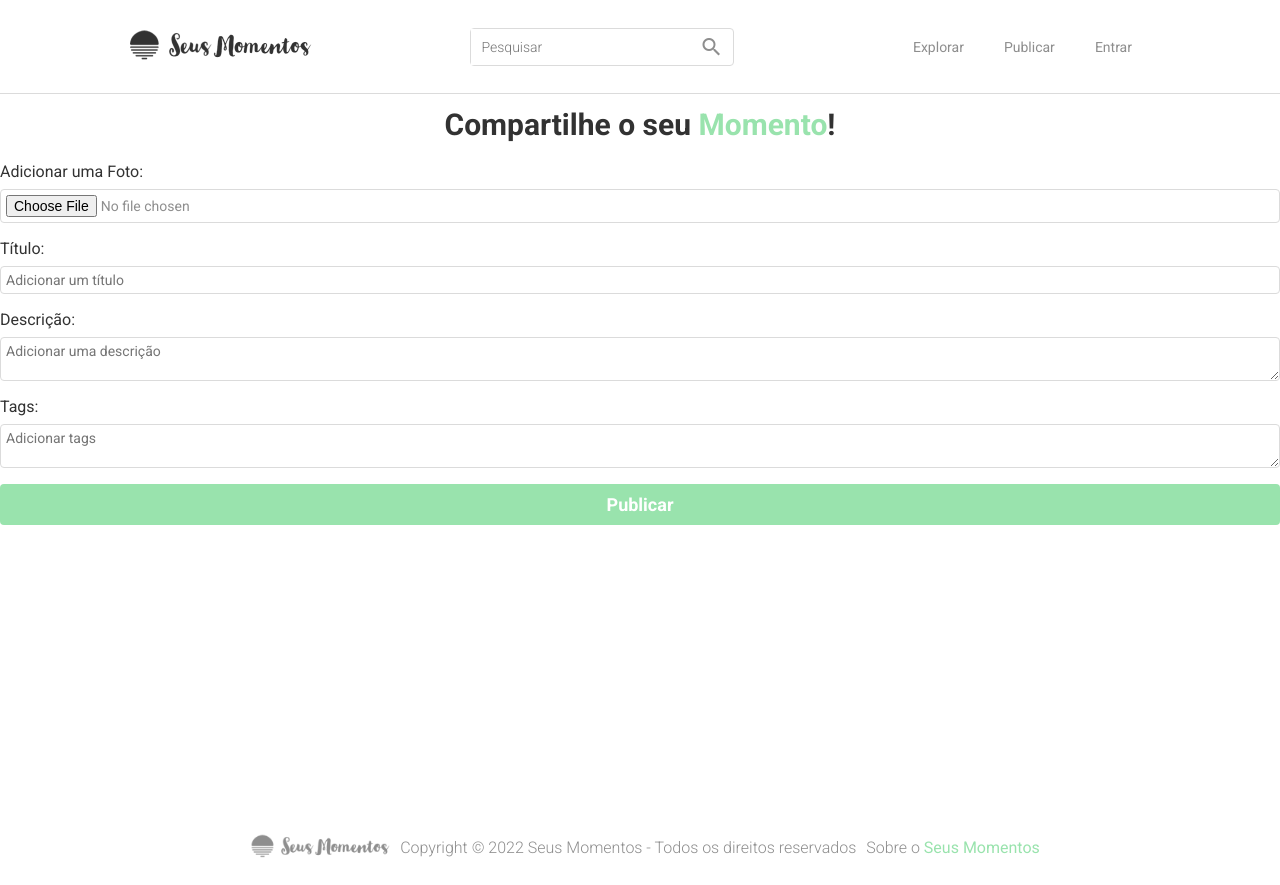
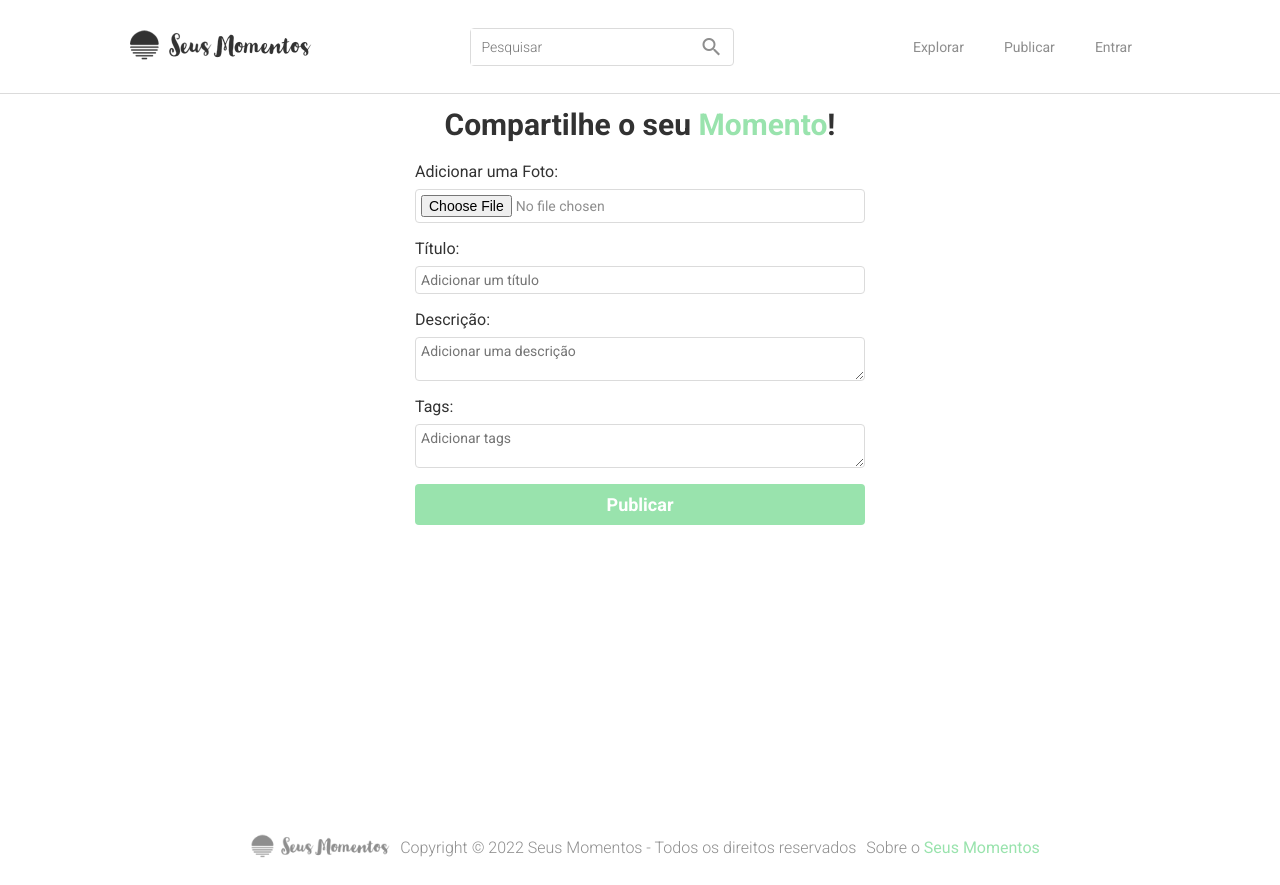
Before and after one commit to lucasalvees/seus-momentos, an Angular app: page /publicar/new in a window 1280 px wide. Built offline with nearby package versions, Linux system fonts and the light colour scheme.

Commit message:
changes to edit-moment page

```diff
--- a/src/app/components/moment-form/moment-form.component.html
+++ b/src/app/components/moment-form/moment-form.component.html
@@ -1,4 +1,4 @@
-<form (ngSubmit)="submit()" [formGroup]="momentForm" #formDir="ngForm">
+<form class="form-moment" (ngSubmit)="submit()" [formGroup]="momentForm" #formDir="ngForm">
     <div class="form-group">
         <label for="image">Adicionar uma Foto:</label>
         <input type="file" (change)="onFileSelected($event)">
--- a/src/app/components/moment-form/moment-form.component.ts
+++ b/src/app/components/moment-form/moment-form.component.ts
@@ -10,6 +10,7 @@ import { Moment } from 'src/app/Moment';
 export class MomentFormComponent implements OnInit {
   @Output() onSubmit = new EventEmitter<Moment>();
   @Input() btnText!: string;
+  @Input() momentData: Moment | null = null;
 
   momentForm!: FormGroup;
 
@@ -17,9 +18,9 @@ export class MomentFormComponent implements OnInit {
 
   ngOnInit(): void {
     this.momentForm = new FormGroup({
-      id: new FormControl(''),
-      title: new FormControl('', [Validators.required]),
-      description: new FormControl('', [Validators.required]),
+      id: new FormControl(this.momentData ? this.momentData.id : ''),
+      title: new FormControl(this.momentData ? this.momentData.title : '', [Validators.required]),
+      description: new FormControl(this.momentData ? this.momentData.description : '', [Validators.required]),
       image: new FormControl(''),
     })
   }
```
